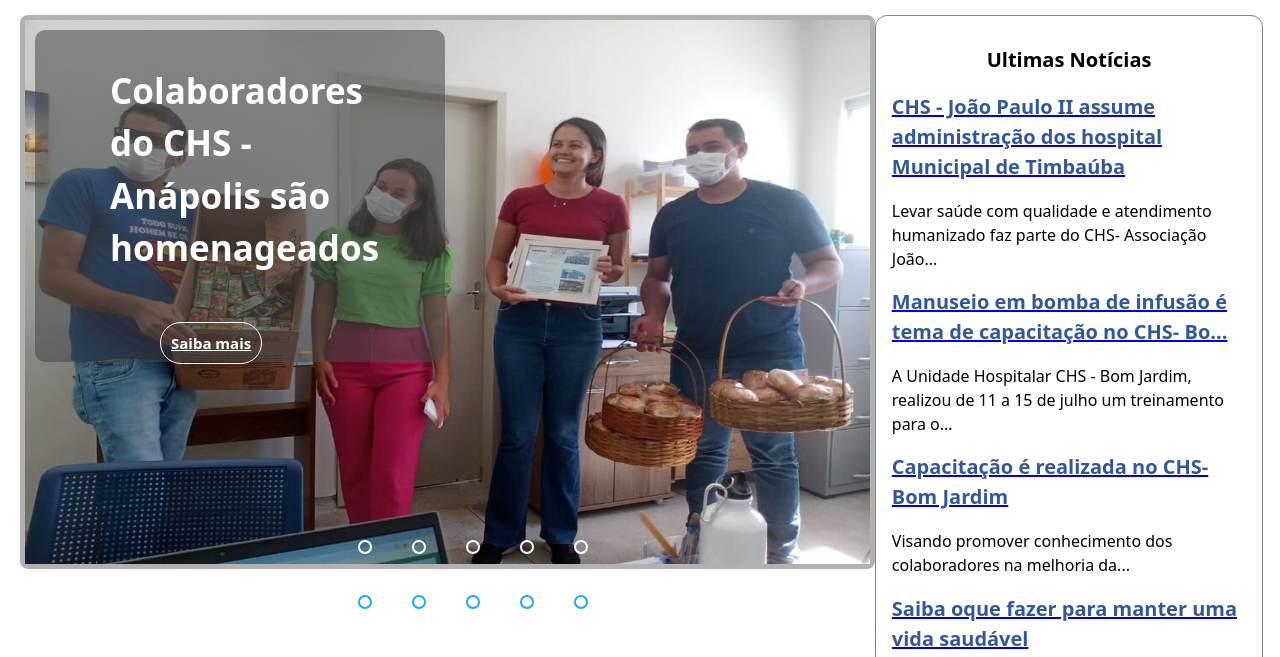
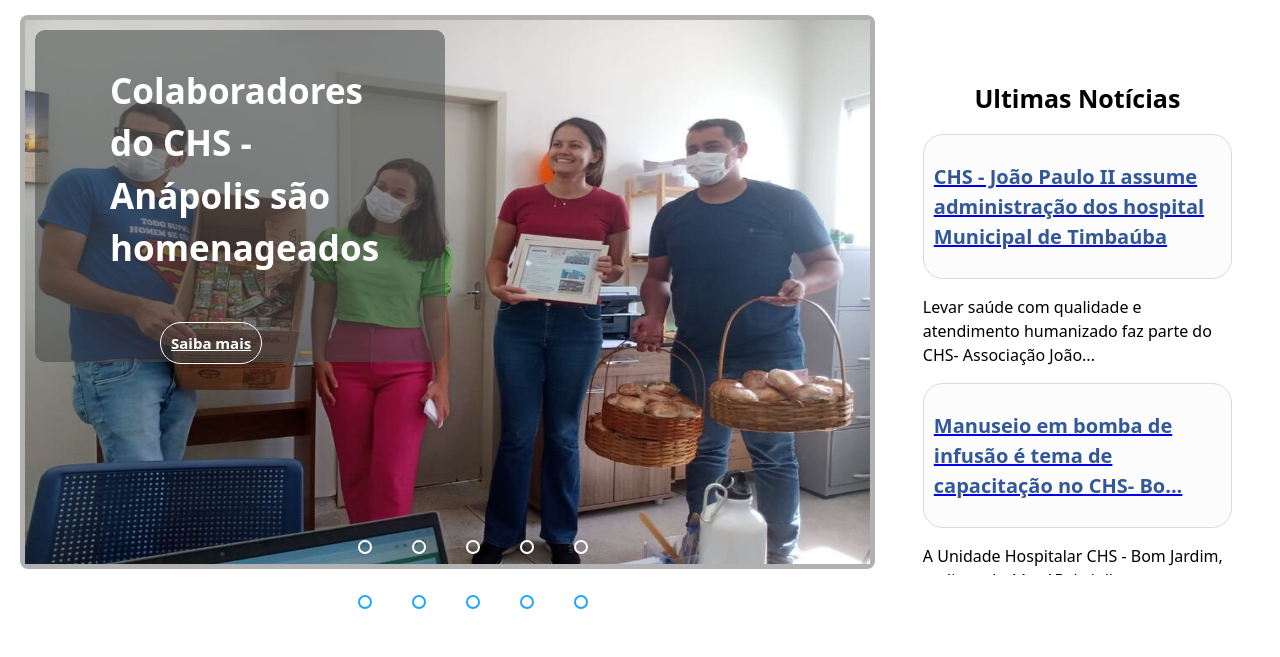
Before and after one commit to Paulo-Santos20/SiteCHS, a plain HTML site: page index.html in a window 1280 px wide. Shown: the part 143-800 px from the top of the page. Drawn offline with Linux system fonts and the light colour scheme.

Commit message:
news layout

```diff
--- a/index.html
+++ b/index.html
@@ -179,10 +179,14 @@
                                                 população que usa os serviços do
                                                 Hospital Municipal...</p>
                                         </tr>
+                                        <a href="google.com.br"
+                                                class="link">Ver todas</a>
                                     </table>
+
                                 </div>
+
                             </div>
-                        </div>
-                        <script src="script.js"></script>
-                    </body>
-                </html>
+
+                            <script src="script.js"></script>
+                        </body>
+                    </html>
--- a/style.css
+++ b/style.css
@@ -251,37 +251,43 @@
 }
 
 .news {
-    max-height: calc (100vh - var(8rem));
-    max-width: 520px;
-    height: 100vh;
-    width: calc(30ch + 5rem);
+    max-height: 100vh - 8rem;
+    max-width: 45vh;
+    height: 58vh;
+    width: 0ch + 5rem;
     overflow-x: auto;
     border: 1 px solid red;
     align-self: start;
-    right: var(clamp(2rem, 0.875rem + 2vw, 8vw));
+    right: 2rem;
     font-family: system-ui, -apple-system, BlinkMacSystemFont, "Segoe UI", Roboto, Oxygen, Ubuntu, Cantarell,
         "Open Sans", "Helvetica Neue", sans-serif;
     display: flex;
     flex-direction: column;
-    padding: 1rem;
+    padding: 3rem;
     scroll-snap-type: y mandatory;
     scroll-padding: 0.25rem;
-    border-width: 1px;
-    border-style: solid;
-    border-image: initial;
-    border-color: #808689;
+}
+.news::-webkit-scrollbar {
+    width: 1rem;
+}
+
+.news::-webkit-scrollbar-thumb {
+    background-color: #717171;
     border-radius: 0.75rem;
+}
+
+.news::-webkit-scrollbar-track {
+    background-color: #e9e9e9;
+    border-radius: 20px;
 
 }
-
 h1 {
     align-items: center;
     justify-content: center;
-    font-size: 20px;
+    font-size: 25px;
     display: flex;
     font-family: system-ui, -apple-system, BlinkMacSystemFont, "Segoe UI", Roboto, Oxygen, Ubuntu, Cantarell,
         "Open Sans", "Helvetica Neue", sans-serif;
-
 }
 h2 {
     font-size: 20px;
@@ -289,13 +295,21 @@
     font-family: system-ui, -apple-system, BlinkMacSystemFont, "Segoe UI", Roboto, Oxygen, Ubuntu, Cantarell,
         "Open Sans", "Helvetica Neue", sans-serif;
     color: #335899;
+}
+.news .link {
+    padding: 10px;
+    border: 1px solid rgb(218, 216, 216);
+    justify-content: center;
+    align-items: center;
+    display: flex;
+    border-radius: 20px;
+    background-color: #f6f6f657;
+}
 
-}
 .news tr {
     border: 1px solid black;
     padding: 10px;
     margin: 10px 0;
-
 }
 
 .news table tr {
@@ -303,11 +317,9 @@
     padding: 20px;
     background-color: #dddfe0;
     border-radius: 20px;
-
 }
 .news table {
     border-collapse: collapse;
-
 }
 
 .news td,
@@ -315,5 +327,4 @@
     border: 1px solid black;
     padding: 8px;
     text-align: left;
-
 }
```
